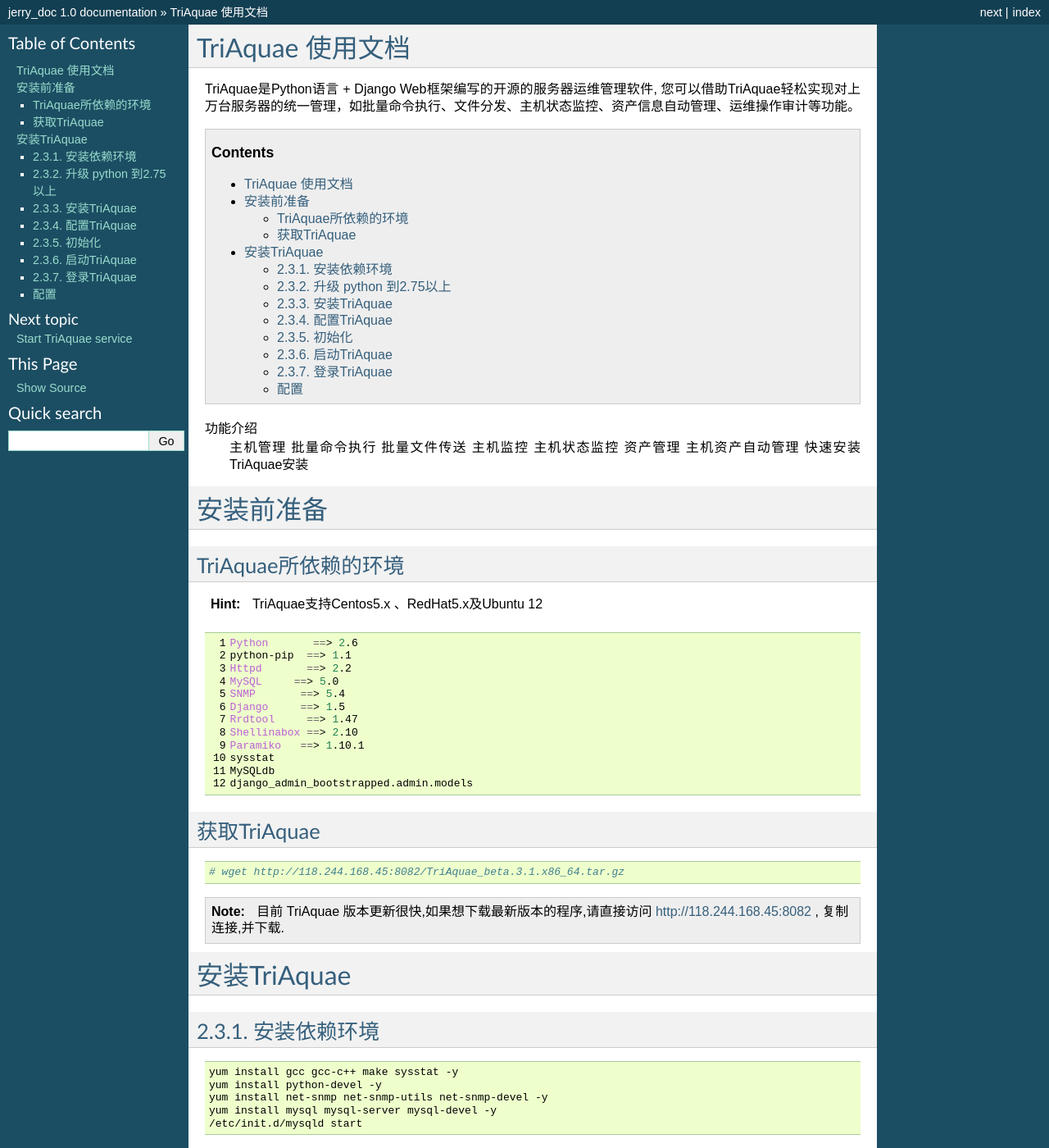
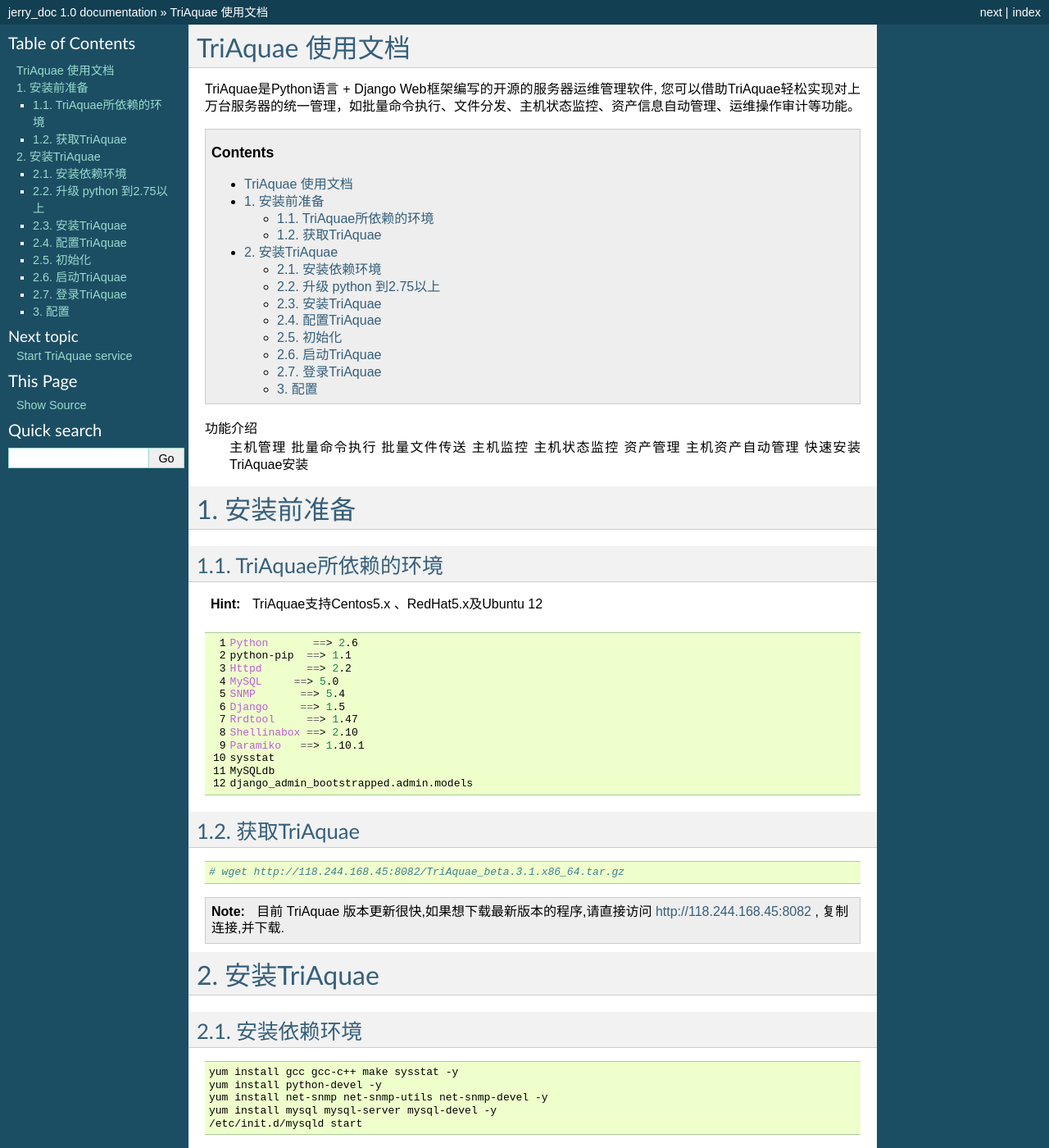
Before and after one commit to jerry123je/test, a Sphinx documentation site: the page built from docs/index.rst, in a window 1280 px wide and 1400 px high. Shown: the whole window at 82% size. Built offline with Sphinx 7.4.7, drawn with Linux system fonts in a browser that asks for light colours; some of the changed text lies outside the part shown.

Commit message:
20131122_12

```diff
--- a/docs/index.rst
+++ b/docs/index.rst
@@ -24,11 +24,11 @@
   快速安装
   TriAquae安装
 
-安装前准备
+1. 安装前准备
 ======================
 
-TriAquae所依赖的环境
-----------------------
+1.1. TriAquae所依赖的环境
+--------------------------
 
 .. hint::
 
@@ -51,8 +51,8 @@
    django_admin_bootstrapped.admin.models
 
 
-获取TriAquae
-----------------
+1.2. 获取TriAquae
+--------------------
 
 ::
 
@@ -62,11 +62,11 @@
 
 	目前 TriAquae 版本更新很快,如果想下载最新版本的程序,请直接访问 http://118.244.168.45:8082 , 复制连接,并下载.
 
-安装TriAquae
-================
+2. 安装TriAquae
+==================
 
 
-2.3.1. 安装依赖环境
+2.1. 安装依赖环境
 ---------------------------
 
 .. code-block:: bash
@@ -85,7 +85,7 @@
 	yum install rrdtool rrdtool-devel -y
 
 
-2.3.2.	升级 python 到2.75以上
+2.2. 升级 python 到2.75以上
 ------------------------------
 
 ::
@@ -96,7 +96,7 @@
 	说明：5.x系统python默认版本是2.4。安装包中自带升级python 2.75的脚本,安装完成后在次查看python版本
 
 
-2.3.3.	安装TriAquae
+2.3.	安装TriAquae
 ---------------------------
 
 ::
@@ -117,7 +117,7 @@
 	安装程序会检测TriAquae安装的系统环境，如果有不满足要求，TriAquae会帮您自动安装这些pythone和django所需的环境，当然这是在您允许的情况下。
 
 
-2.3.4. 配置TriAquae
+2.4. 配置TriAquae
 ---------------------------
 
 配置数据库信息
@@ -156,8 +156,8 @@
 	Mail_password = 'TriAquae!23'
 
 
-2.3.5. 初始化
----------------------------
+2.5. 初始化
+-----------------
 
 ::
 
@@ -165,7 +165,7 @@
 
 初始化操作会创建tri_connector用户，导入TriAquae数据库等操作
 
-2.3.6. 启动TriAquae
+2.6. 启动TriAquae
 ---------------------------
 
 ::
@@ -174,7 +174,7 @@
 	# python TriAquae/sbin/tri_service.py start
 
 
-2.3.7. 登录TriAquae
+2.7. 登录TriAquae
 ---------------------------
 
 
```
Also changed, not shown: other parts of docs/index.rst (+2 -2 lines), 5 other files.
